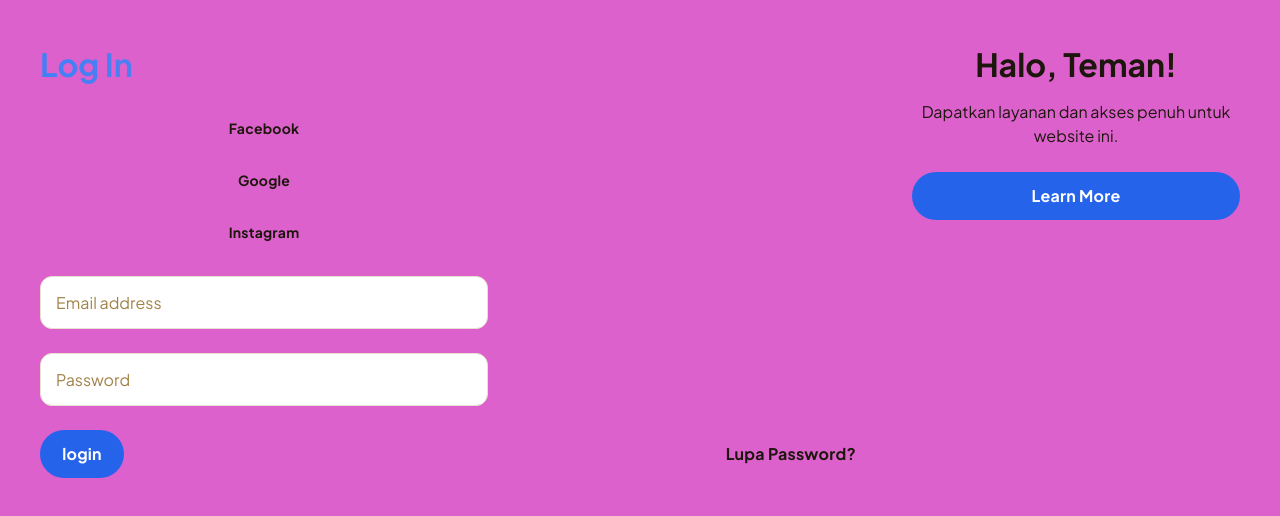
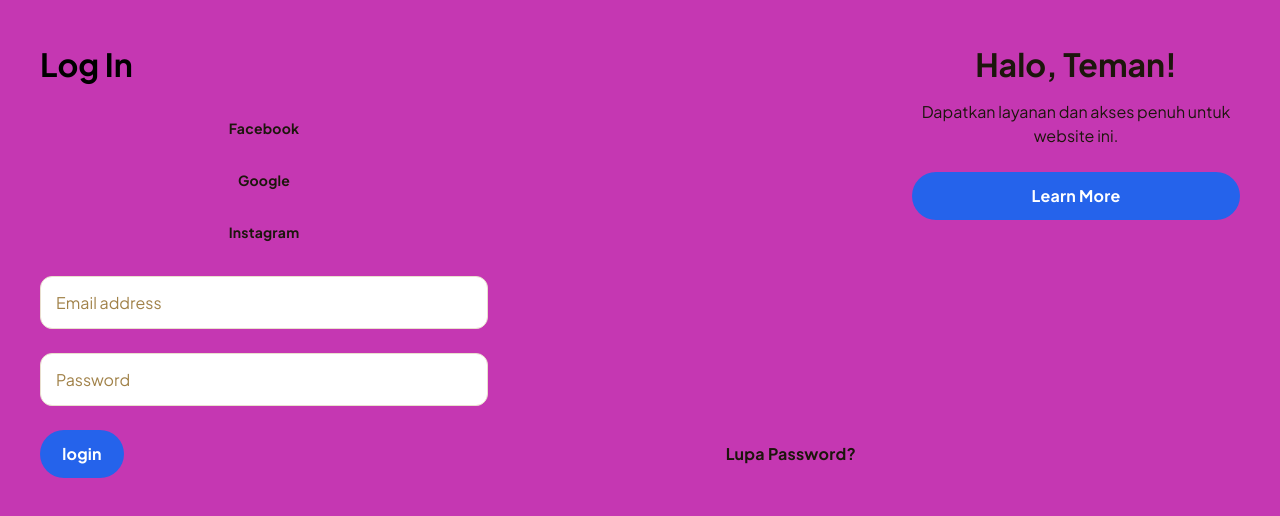
Before and after one commit to Astrophileee/Tugas-Kelompok-Tailwind, a website: page public/Login/login.html in a window 1280 px wide. Drawn offline with nearby package versions, Linux system fonts and the light colour scheme.

Commit message:
ganti warna background

```diff
--- a/public/Login/login.html
+++ b/public/Login/login.html
@@ -1,4 +1,4 @@
-<html>
+    <html>
   <head>
     <link rel="preconnect" href="https://fonts.gstatic.com/" crossorigin="" />
     <link
@@ -14,11 +14,11 @@
     <script src="https://cdn.tailwindcss.com?plugins=forms,container-queries"></script>
   </head>
   <body>
-    <div class="relative flex size-full min-h-screen flex-col bg-[#dd61cd] group/design-root overflow-x-hidden" style='font-family: "Plus Jakarta Sans", "Noto Sans", sans-serif;'>
+    <div class="relative flex size-full min-h-screen flex-col bg-[#c537b2] group/design-root overflow-x-hidden" style='font-family: "Plus Jakarta Sans", "Noto Sans", sans-serif;'>
       <div class="layout-container flex h-full grow flex-col">
         <div class="gap-1 px-6 flex flex-1 justify-center py-5">
           <div class="layout-content-container flex flex-col max-w-[920px] flex-1">
-            <h1 class="text-[#1C160C] tracking-light text-[32px] font-bold leading-tight px-4 text-left pb-3 pt-6 bg-gradient-to-r from-blue-500 to text-teal-400 bg-clip-text text-transparent">Log In</h1>
+            <h1 class="text-[#1C160C] tracking-light text-[32px] font-bold leading-tight px-4 text-left pb-3 pt-6 text-black bg-clip-text">Log In</h1>
             <div class="flex justify-stretch">
               <div class="flex flex-1 gap-3 max-w-[480px] flex-col items-stretch px-4 py-3">
                 <button
```
